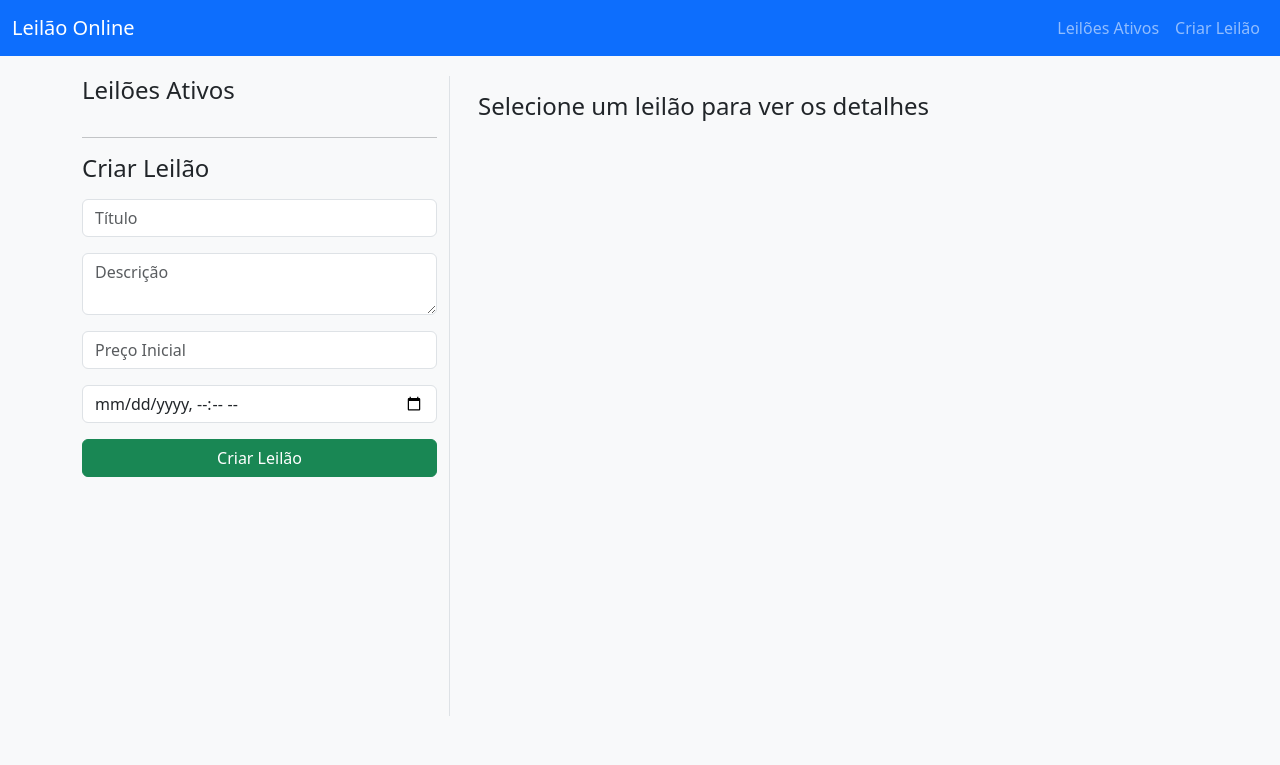
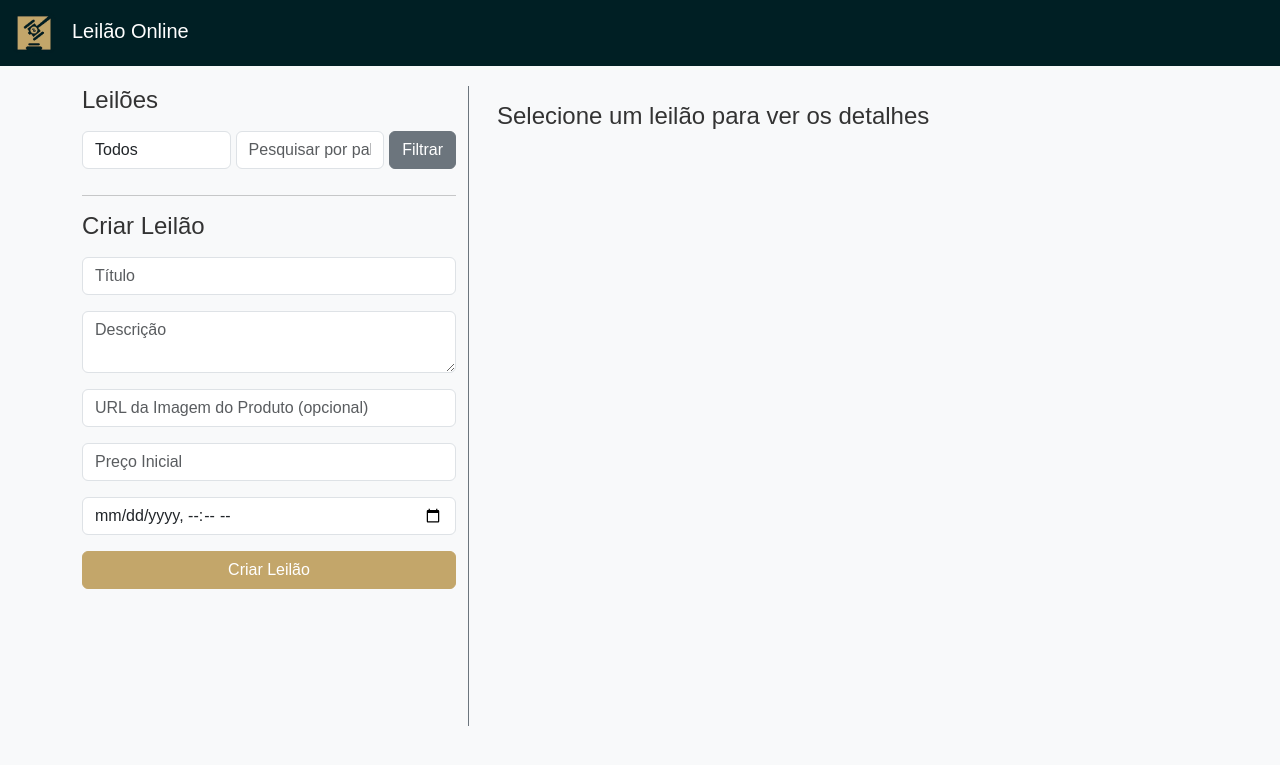
Before and after one commit to GiovanaMaciel/LeilaoOnlineDist, a Flask app: page / in a window 1280 px wide. Shown: the top 765 px of the page. Run offline with Flask 2, Linux system fonts and the light colour scheme; data that the repository does not hold is empty.

Commit message:
feat. adiciona mudanças feita em 22-02-25

```diff
--- a/app.py
+++ b/app.py
@@ -29,25 +29,27 @@ def create_auction():
     description = data.get("description", "").strip()
     starting_price = data.get("starting_price")
     end_time_str = data.get("end_time")
+    image_url = data.get("image_url", "").strip()  # Novo campo para a imagem
 
-    # Validação de data: deve ser no futuro
+    # Validação de data
     try:
         end_time_dt = datetime.strptime(end_time_str, "%Y-%m-%dT%H:%M")
     except (ValueError, TypeError):
         return jsonify({"error": "Formato de data inválido"}), 400
 
-    if end_time_dt <= datetime.now():
+    if end_time_dt < datetime.now():
         return jsonify({"error": "A data de término deve ser no futuro"}), 400
 
-    # Verifica se já existe um leilão com o mesmo título e descrição
+    # Verificação de leilão duplicado
     existing_ids = redis_client.smembers("auctions")
     for eid in existing_ids:
         auction = redis_client.hgetall(f"auction:{eid}")
         if auction:
-            if auction.get("title", "").strip().lower() == title.lower() and auction.get("description", "").strip().lower() == description.lower():
+            if auction.get("title", "").strip().lower() == title.lower() and \
+               auction.get("description", "").strip().lower() == description.lower():
                 return jsonify({"error": "Já existe um leilão com o mesmo título e descrição"}), 400
 
-    auction_id = get_new_auction_id()
+    auction_id = str(get_new_auction_id())
     auction_key = f"auction:{auction_id}"
     auction_data = {
         "id": auction_id,
@@ -56,9 +58,10 @@ def create_auction():
         "starting_price": starting_price,
         "current_bid": starting_price,
         "end_time": end_time_str,
-        "active": "true"
+        "active": "true",
+        "image_url": image_url  # Armazena a URL da imagem, se fornecida
     }
-    redis_client.hmset(auction_key, auction_data)
+    redis_client.hset(auction_key, mapping=auction_data)
     redis_client.sadd("auctions", auction_id)
     return jsonify({"auction_id": auction_id}), 201
 
@@ -121,6 +124,11 @@ def auction_details(auction_id):
     auction = redis_client.hgetall(auction_key)
     if not auction:
         return jsonify({"error": "Auction not found"}), 404
+
+    # Se a URL da imagem não estiver definida ou for vazia, utiliza um valor padrão
+    if not auction.get("image_url"):
+        auction["image_url"] = "default-product.png"
+
     bids = redis_client.zrevrange(f"auction:{auction_id}:bids", 0, -1, withscores=True)
     bid_list = []
     for bid, score in bids:
--- a/static/script.js
+++ b/static/script.js
@@ -9,6 +9,9 @@ document.addEventListener('DOMContentLoaded', () => {
     const bidMessageDiv = document.getElementById('bidMessage');
     const auctionClosedMessageDiv = document.getElementById('auctionClosedMessage');
     let eventSource = null;
+
+    // Aplica o filtro quando o botão de filtrar é clicado
+    document.getElementById('apply-filter').addEventListener('click', loadAuctions);
 
     function showMessage(text, type = "success") {
         messageDiv.innerHTML = `<div class="alert alert-${type}" role="alert">${text}</div>`;
@@ -30,11 +33,12 @@ document.addEventListener('DOMContentLoaded', () => {
         const description = document.getElementById('description').value;
         const starting_price = document.getElementById('starting_price').value;
         const end_time = document.getElementById('end_time').value;
+        const image_url = document.getElementById('image_url').value; // Campo para imagem
 
         const res = await fetch('/create-auction', {
             method: 'POST',
             headers: { 'Content-Type': 'application/json' },
-            body: JSON.stringify({ title, description, starting_price, end_time })
+            body: JSON.stringify({ title, description, starting_price, end_time, image_url })
         });
         const data = await res.json();
         if(data.error) {
@@ -42,18 +46,85 @@ document.addEventListener('DOMContentLoaded', () => {
         } else {
             showMessage('Leilão criado com ID: ' + data.auction_id, "success");
             loadAuctions();
+            auctionForm.reset();  // Limpa os campos do formulário
         }
     });
 
+
+    let auctionCache = {};
+
     async function loadAuctions() {
         const res = await fetch('/view-auctions');
-        const auctions = await res.json();
+        let auctions = await res.json();
+        auctions.sort((a, b) => new Date(a.end_time) - new Date(b.end_time));
         auctionsList.innerHTML = '';
         auctions.forEach(auction => {
             const li = document.createElement('li');
             li.className = 'list-group-item';
-            li.textContent = `ID: ${auction.id} - ${auction.title} - Lance Atual: ${auction.current_bid}`;
+            li.id = `auction-${auction.id}`;
+
+            // Criação do círculo de status
+            const statusCircle = document.createElement('span');
+            statusCircle.classList.add('status-circle');
+
+            const endDate = new Date(auction.end_time);
+            const now = new Date();
+            const today = new Date(now.getFullYear(), now.getMonth(), now.getDate());
+            const tomorrow = new Date(now.getFullYear(), now.getMonth(), now.getDate() + 1);
+            const auctionDate = new Date(endDate.getFullYear(), endDate.getMonth(), endDate.getDate());
+
+            if (auction.active !== "true") {
+                statusCircle.classList.add('closed');
+            } else if (auctionDate.getTime() === today.getTime() || auctionDate.getTime() === tomorrow.getTime()) {
+                statusCircle.classList.add('ending-soon');
+            } else {
+                statusCircle.classList.add('active');
+            }
+
+            // Verifica se há modificações comparando com o cache
+            const prevAuction = auctionCache[auction.id];
+            let updated = false;
+            if (!prevAuction) {
+                // Leilão novo
+                updated = true;
+            } else if (prevAuction.current_bid !== auction.current_bid || prevAuction.active !== auction.active) {
+                updated = true;
+            }
+            if (updated) {
+                statusCircle.classList.add('pulse');
+            }
+
+            // Aplica filtro
+            const filterStatus = document.getElementById('filter-status').value;
+            const filterKeyword = document.getElementById('filter-keyword').value.toLowerCase();
+            let matchesFilter = true;
+            if (filterStatus !== "all") {
+                if (filterStatus === "active" && auction.active !== "true") matchesFilter = false;
+                if (filterStatus === "closed" && auction.active === "true") matchesFilter = false;
+                if (filterStatus === "ending-soon") {
+                    const isEndingSoon = (auctionDate.getTime() === today.getTime() || auctionDate.getTime() === tomorrow.getTime());
+                    if (!isEndingSoon) matchesFilter = false;
+                }
+            }
+            if (filterKeyword) {
+                const titleText = auction.title.toLowerCase();
+                const descriptionText = auction.description.toLowerCase();
+                if (!titleText.includes(filterKeyword) && !descriptionText.includes(filterKeyword)) {
+                    matchesFilter = false;
+                }
+            }
+            if (!matchesFilter) return;
+
+            // Atualiza cache
+            auctionCache[auction.id] = auction;
+
+            li.appendChild(statusCircle);
+            const text = document.createTextNode(`ID: ${auction.id} - ${auction.title} - Lance Atual: ${auction.current_bid}`);
+            li.appendChild(text);
+
             li.addEventListener('click', () => {
+                // Remove a animação pulsante quando o usuário visualiza o leilão
+                statusCircle.classList.remove('pulse');
                 viewAuction(auction.id);
             });
             auctionsList.appendChild(li);
@@ -66,12 +137,26 @@ document.addEventListener('DOMContentLoaded', () => {
         }
         const res = await fetch(`/auction/${auctionId}`);
         const auction = await res.json();
+
+        let productImageHTML = "";
+        if (auction.image_url && auction.image_url.trim() !== "") {
+            let productImage = auction.image_url;
+            if (!productImage.startsWith("http") && !productImage.startsWith("/static/")) {
+                productImage = "/static/" + productImage;
+            }
+            productImageHTML = `<img src="${productImage}" alt="Imagem do Produto"
+                                class="img-fluid mb-3" style="max-height:300px;"
+                                onerror="this.style.display='none';">`;
+        }
+
         auctionDetailsContainer.innerHTML = `
-          <h4>${auction.title}</h4>
-          <p>${auction.description}</p>
-          <p><strong>Lance Atual:</strong> ${auction.current_bid}</p>
-          <p><strong>Encerramento:</strong> ${new Date(auction.end_time).toLocaleString()}</p>
+        <h4>${auction.title}</h4>
+        ${productImageHTML}
+        <p>${auction.description}</p>
+        <p><strong>Lance Atual:</strong> ${auction.current_bid}</p>
+        <p><strong>Encerramento:</strong> ${new Date(auction.end_time).toLocaleString()}</p>
         `;
+
         bidsList.innerHTML = '';
         if (auction.bids) {
             auction.bids.forEach(bid => {
@@ -89,7 +174,6 @@ document.addEventListener('DOMContentLoaded', () => {
             auctionClosedMessageDiv.textContent = "Leilão encerrado. Não é possível enviar lances.";
         } else {
             bidSection.style.display = 'block';
-            // Certifique-se de que os inputs estejam habilitados para leilões ativos
             Array.from(bidForm.querySelectorAll("input")).forEach(input => input.disabled = false);
             bidForm.querySelector("button").disabled = false;
             auctionClosedMessageDiv.textContent = "";
@@ -120,6 +204,7 @@ document.addEventListener('DOMContentLoaded', () => {
         }
     }
 
+
     function subscribeAuction(auctionId) {
         eventSource = new EventSource(`/auction/${auctionId}/stream`);
         eventSource.onmessage = function(event) {
@@ -142,5 +227,6 @@ document.addEventListener('DOMContentLoaded', () => {
         }
     });
 
-    loadAuctions();
+    // Atualiza os leilões a cada 5 segundos
+    setInterval(loadAuctions, 5000);
 });
--- a/templates/index.html
+++ b/templates/index.html
@@ -7,75 +7,173 @@
   <!-- Bootstrap CSS -->
   <link href="https://cdn.jsdelivr.net/npm/bootstrap@5.3.0/dist/css/bootstrap.min.css" rel="stylesheet">
   <style>
-    /* Estilos customizados */
+    /* Definição de Variáveis para as Cores */
+    :root {
+      --primary-dark: #001F24;
+      --primary-accent: #C3A66A;
+      --secondary-light: #F8F9FA;
+      --text-color: #333333;
+      --neutral-gray: #6c757d;
+      --ending-soon: #D98659; /* Cor atual para "ending-soon" */
+    }
+
+
+    /* Estilos Globais */
     body {
-      background-color: #f8f9fa;
+      background-color: var(--secondary-light);
+      color: var(--text-color);
+      font-family: Arial, sans-serif;
     }
+
+    /* Navbar */
+    .navbar {
+      background-color: var(--primary-dark) !important;
+    }
+    .navbar-brand,
+    .navbar-nav .nav-link {
+      color: #FFFFFF !important;
+    }
+    .navbar-nav .nav-link:hover {
+      color: var(--primary-accent) !important;
+    }
+    /* A imagem da logo agora é fixa e será carregada do arquivo local (ex: /static/logo.png) */
+
+    /* Layout das Colunas */
     .container-custom {
       margin-top: 20px;
     }
     .column-left {
-      border-right: 1px solid #dee2e6;
-      height: 80vh;
+      border-right: 1px solid var(--neutral-gray);
+      /* Remova height e overflow daqui */
+      flex: 0 0 35%;
+      max-width: 35%;
     }
-    /* Reduzindo a altura do bloco de leilões ativos */
+    /* Mantém apenas na lista a altura e a rolagem */
     .scrollable-list {
-      max-height: 40vh;
+      max-height: 35vh; /* Ajuste conforme desejar (ex: 40vh) */
       overflow-y: auto;
     }
     .column-right {
       height: 80vh;
       overflow-y: auto;
+      flex: 0 0 65%;
+      max-width: 65%;
     }
+    .scrollable-list {
+      max-height: 35vh;
+      overflow-y: auto;
+    }
+
+    /* Lista de Leilões */
     .list-group-item {
       cursor: pointer;
       transition: background-color 0.2s ease;
+      padding: 10px;
     }
     .list-group-item:hover {
       background-color: #e9ecef;
     }
-    /* Animação de botões */
-    button {
-      transition: transform 0.2s ease, background-color 0.2s ease;
+
+    .btn-success {
+      background-color: var(--primary-accent);
+      border-color: var(--primary-accent);
     }
-    button:hover {
-      transform: scale(1.05);
+    .btn-success:hover {
+      background-color: #b99651; /* Ajuste para um tom mais escuro/claro */
+      border-color: #b99651;
     }
-    /* Estilo para mensagem fixa em leilão encerrado */
-    .auction-closed-message {
-      font-weight: bold;
-      color: #dc3545;
-      margin-top: 10px;
+
+    .btn-primary {
+      background-color: var(--primary-dark);
+      border-color: var(--primary-dark);
     }
+    .btn-primary:hover {
+      background-color: #000c0f; /* Tom ainda mais escuro para o hover */
+      border-color: #000c0f;
+    }
+
+
+    /* Círculos de Status */
+    .status-circle {
+      display: inline-block;
+      width: 12px;
+      height: 12px;
+      border-radius: 50%;
+      margin-right: 8px;
+      border: 2px solid #fff;
+      box-shadow: 0 0 5px rgba(0,0,0,0.3);
+    }
+    .active {
+      background: var(--primary-accent);
+    }
+    .ending-soon {
+      background: var(--ending-soon);
+    }
+    .closed {
+      background: var(--primary-dark);
+    }
+
+    /* Animação de Pulsar para Atualizações */
+    @keyframes pulse {
+      0% { transform: scale(1); }
+      50% { transform: scale(1.2); }
+      100% { transform: scale(1); }
+    }
+    .pulse {
+      animation: pulse 1s infinite;
+    }
+
+    /* Barra de Filtro */
+    .filter-bar {
+      display: flex;
+      gap: 5px;
+      margin-bottom: 10px;
+    }
+    .filter-bar select,
+    .filter-bar input {
+      flex: 1;
+    }
+
+    /* Estilo para a Logo na Navbar */
+    .navbar-logo {
+      height: 40px;
+      margin-right: 10px;
+    }
+    /* Removemos o campo para alterar a logo, pois a imagem será lida localmente */
   </style>
+
 </head>
 <body>
-  <!-- Navbar -->
+  <!-- Navbar com campo para atualização de logo -->
   <nav class="navbar navbar-expand-lg navbar-dark bg-primary">
     <div class="container-fluid">
-      <a class="navbar-brand" href="#">Leilão Online</a>
-      <button class="navbar-toggler" type="button" data-bs-toggle="collapse" data-bs-target="#navbarNav"
-              aria-controls="navbarNav" aria-expanded="false" aria-label="Alternar navegação">
-        <span class="navbar-toggler-icon"></span>
-      </button>
-      <div class="collapse navbar-collapse" id="navbarNav">
-         <ul class="navbar-nav ms-auto">
-            <li class="nav-item">
-              <a class="nav-link" href="#active-auctions">Leilões Ativos</a>
-            </li>
-            <li class="nav-item">
-              <a class="nav-link" href="#create-auction">Criar Leilão</a>
-            </li>
-         </ul>
-      </div>
+      <a class="navbar-brand" href="#">
+        <img id="logo-img" src="/static/logo.png" alt="Logo" class="navbar-logo">
+        Leilão Online
+      </a>
     </div>
   </nav>
 
+
   <div class="container container-custom">
     <div class="row">
-      <!-- Coluna Esquerda: Leilões ativos e criação -->
+      <!-- Coluna Esquerda: Lista de Leilões e Filtro + Criação -->
       <div class="col-md-4 column-left">
-        <h4 id="active-auctions" class="mb-3">Leilões Ativos</h4>
+        <h4 id="active-auctions" class="mb-3">Leilões</h4>
+
+        <!-- Formulário de Filtro -->
+        <div class="filter-bar">
+          <select id="filter-status" class="form-control">
+             <option value="all">Todos</option>
+             <option value="active">Ativos</option>
+             <option value="closed">Encerrados</option>
+             <option value="ending-soon">Próximos ao encerramento</option>
+          </select>
+          <input type="text" id="filter-keyword" class="form-control" placeholder="Pesquisar por palavra-chave">
+          <button id="apply-filter" class="btn btn-secondary">Filtrar</button>
+        </div>
+
+        <!-- Lista de Leilões -->
         <div id="auctionsListContainer" class="scrollable-list">
           <ul id="auctionsList" class="list-group"></ul>
         </div>
@@ -88,6 +186,10 @@
           <div class="mb-3">
             <textarea class="form-control" id="description" placeholder="Descrição" required></textarea>
           </div>
+          <!-- Campo para URL da Imagem do Produto -->
+          <div class="mb-3">
+            <input type="text" class="form-control" id="image_url" placeholder="URL da Imagem do Produto (opcional)">
+          </div>
           <div class="mb-3">
             <input type="number" class="form-control" id="starting_price" placeholder="Preço Inicial" required>
           </div>
@@ -98,7 +200,7 @@
         </form>
         <div id="message" class="mt-3"></div>
       </div>
-      <!-- Coluna Direita: Detalhes e lances do leilão selecionado -->
+      <!-- Coluna Direita: Detalhes e Lances do Leilão Selecionado -->
       <div class="col-md-8 column-right">
         <div id="auctionDetailsContainer" class="p-3">
           <h4>Selecione um leilão para ver os detalhes</h4>
```
Also changed, not shown: static/logo.png (added), 1 other file.
